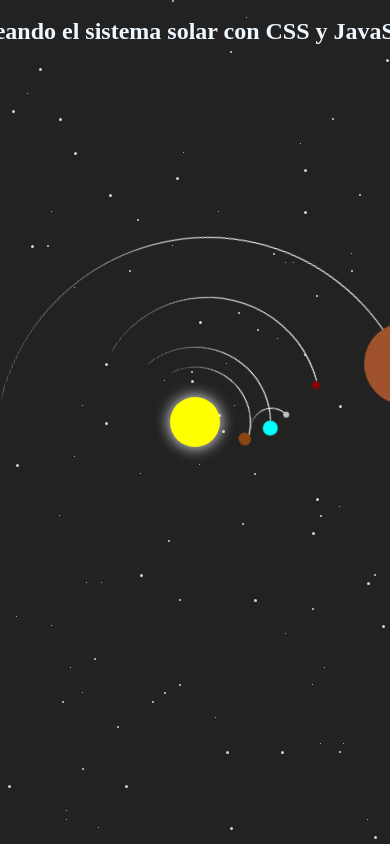
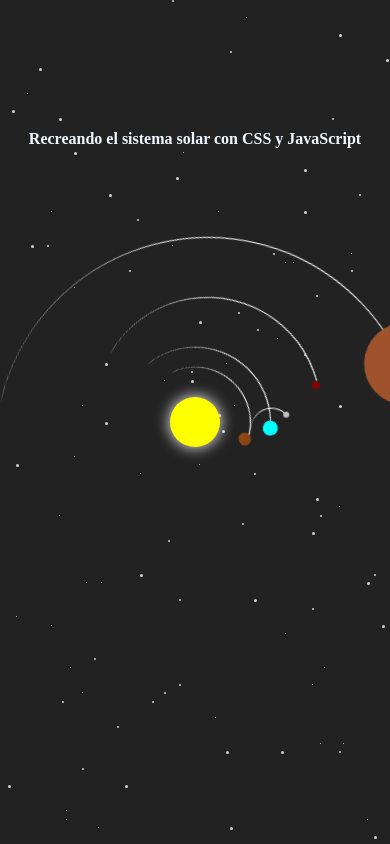
Before and after one commit to DevOld112/sistema-solar, a website built with Vite: page index.html in a window 390 px wide. Shown: the top 844 px of the page. Built offline with nearby package versions, Linux system fonts and the light colour scheme.

Commit message:
Solventando errores en el responsive

```diff
--- a/styles.css
+++ b/styles.css
@@ -35,6 +35,13 @@ h1{
     }
     h1{
         font-size: 1.5rem
+    }
+}
+
+@media (max-width: 393px) {
+    h1{
+        font-size: 1.0rem;
+        margin-top: 8rem;
     }
 }
 
```
